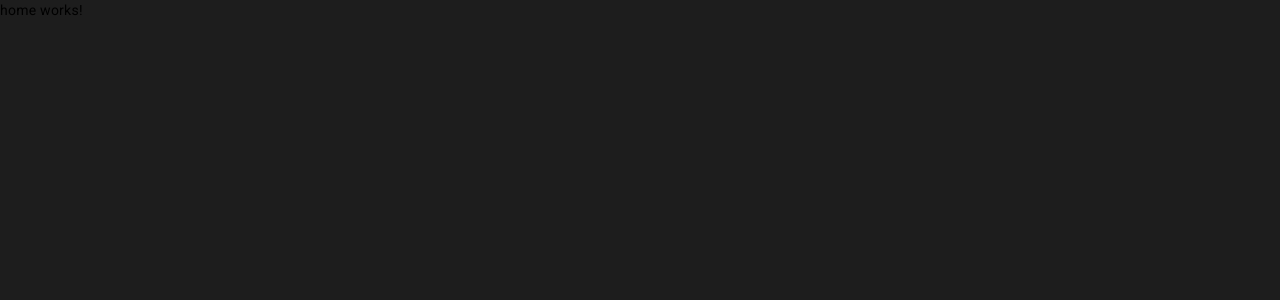
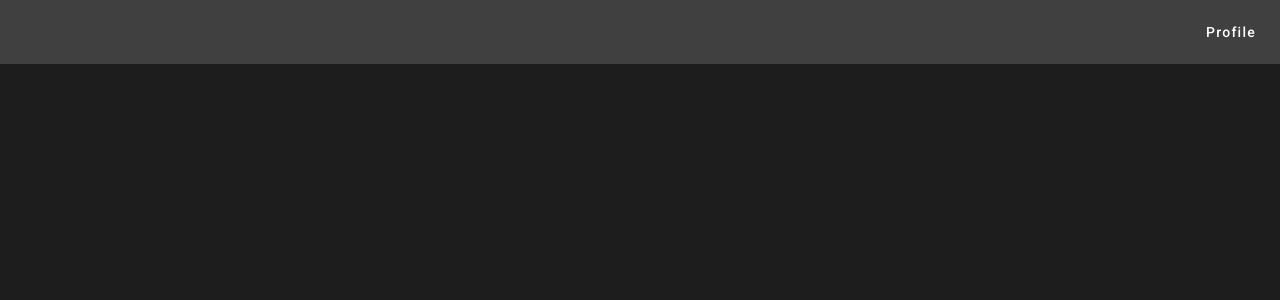
Before and after one commit to sreeragties/password-manager, an Angular app in the folder password-manager-ui/: page / in a window 1280 px wide. Shown: the top 300 px of the page. Built offline with nearby package versions, Linux system fonts and the light colour scheme; sample sign-in values are in the browser's storage.

Commit message:
feat: Home page UI setup

```diff
--- a/password-manager-ui/package.json
+++ b/password-manager-ui/package.json
@@ -27,6 +27,7 @@
     "@angular/platform-browser-dynamic": "^16.1.0",
     "@angular/router": "^16.1.0",
     "bootstrap": "^5.3.2",
+    "bootstrap-icons": "^1.11.1",
     "electron": "^27.0.3",
     "electron-packager": "^17.1.2",
     "rxjs": "~7.8.0",
--- a/password-manager-ui/src/app/pages/home/home.component.html
+++ b/password-manager-ui/src/app/pages/home/home.component.html
@@ -1 +1,17 @@
-<p>home works!</p>
+
+<!--
+<mat-sidenav-container class="example-container">
+  <button mat-button [matMenuTriggerFor]="menu">Profile</button>
+  <mat-menu #menu="matMenu">
+    <button mat-menu-item>Logout</button>
+  </mat-menu>
+</mat-sidenav-container> -->
+
+<mat-toolbar  class="menu">
+  <div>
+    <button mat-button [matMenuTriggerFor]="menu">Profile</button>
+    <mat-menu #menu="matMenu">
+      <button mat-menu-item (click)="logout()">Logout</button>
+    </mat-menu>
+  </div>
+</mat-toolbar>
--- a/password-manager-ui/src/app/pages/home/home.component.scss
+++ b/password-manager-ui/src/app/pages/home/home.component.scss
@@ -0,0 +1,5 @@
+.menu {
+  justify-content: end;
+  background-color: #404040;
+  color: white;
+}
--- a/password-manager-ui/src/app/pages/home/home.component.ts
+++ b/password-manager-ui/src/app/pages/home/home.component.ts
@@ -1,10 +1,21 @@
-import { Component } from '@angular/core';
+import { Component, OnInit } from '@angular/core';
+import { AuthenticationService } from 'src/app/authentication/authentication-service.service';
 
 @Component({
   selector: 'app-home',
   templateUrl: './home.component.html',
   styleUrls: ['./home.component.scss']
 })
-export class HomeComponent {
+export class HomeComponent implements OnInit{
+
+  constructor(private authenticationService: AuthenticationService) {}
+
+  ngOnInit(): void {
+
+  }
+
+  logout(): void {
+    this.authenticationService.logout();
+  }
 
 }
--- a/password-manager-ui/src/app/pages/login-page/login-page.component.html
+++ b/password-manager-ui/src/app/pages/login-page/login-page.component.html
@@ -13,7 +13,6 @@
           <input matInput placeholder="Password" formControlName="password">
         </mat-form-field>
         <button class="custom-button" mat-raised-button type="submit">Login with master password</button>
-        <button class="custom-button" mat-raised-button (click)="test()">Login with master password</button>
       </form>
     </mat-card-content>
   </mat-card>
--- a/password-manager-ui/src/app/pages/login-page/login-page.component.ts
+++ b/password-manager-ui/src/app/pages/login-page/login-page.component.ts
@@ -32,8 +32,4 @@ export class LoginPageComponent implements OnInit{
       this.authenticationService.login(username, password);
     }
   }
-
-  test(): void {
-    this.authenticationService.dummy();
-  }
 }
```
Also changed, not shown: password-manager-ui/src/app/modules/materials/materials.module.ts (+12 -2 lines), 1 other file (tests, documents, lock files or other folders).
